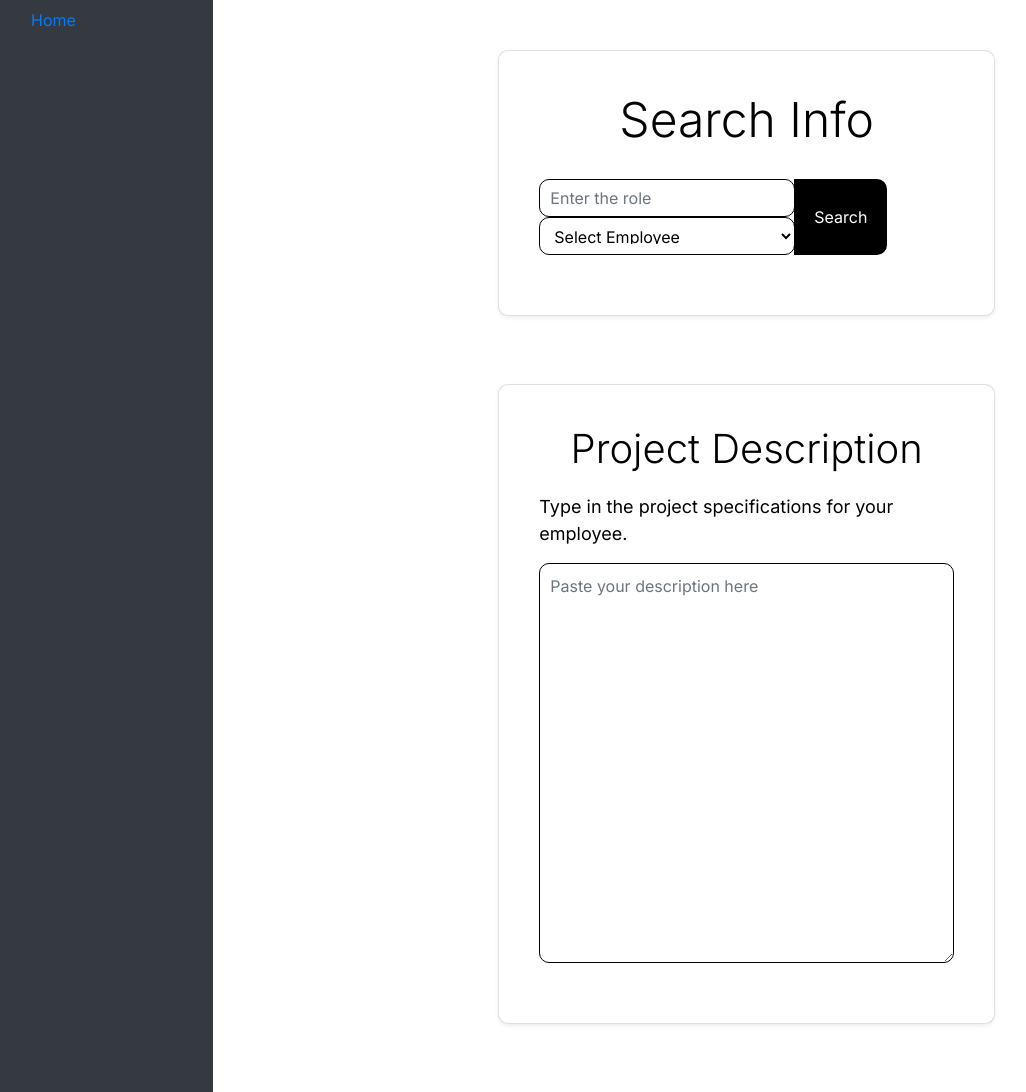
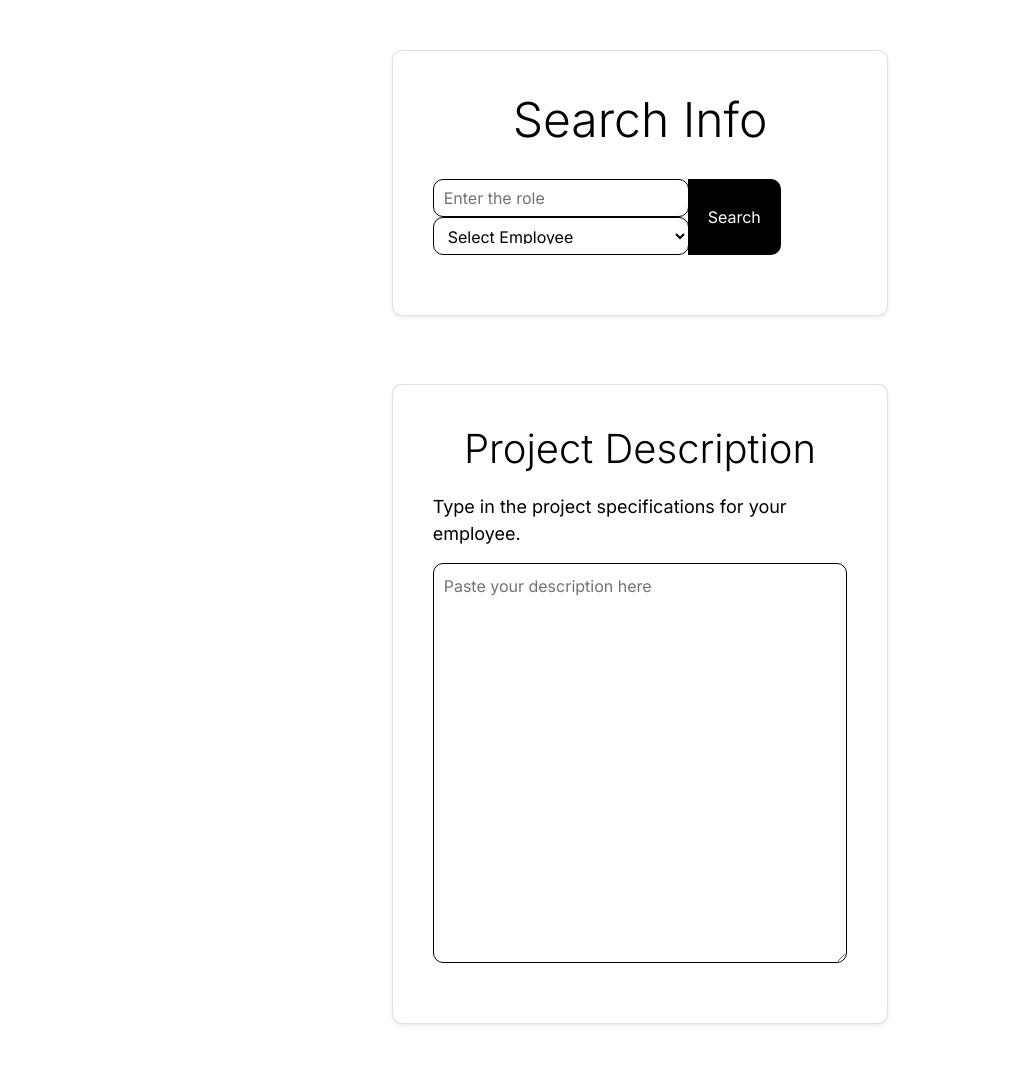
Before and after one commit to RajaATAli/Lillycheck, a Django app: template DjangoProject/recommender/templates/index.html in a window 1280 px wide. Shown: the part 126-1218 px from the top of the page, without its empty margins (0-1026 px from the left). Run offline with Django 5.2, Linux system fonts and the light colour scheme; the template is opened without the code that fills it, so the values that code supplies are empty; parts of the project's set-up code (start-up, migrations or seed data) failed here and were passed over; some libraries are stand-ins or nearby versions.

Commit message:
update-2

```diff
--- a/DjangoProject/recommender/templates/index.html
+++ b/DjangoProject/recommender/templates/index.html
@@ -32,19 +32,10 @@
             </ul>
         </div>
     </nav>
+
     <div class="container-fluid">
         <div class="row">
-            <div class="col-md-2 bg-dark">
-                <ul class="nav flex-column">
-                    <li class="nav-item">
-                        <a class="nav-link active" href="#">
-                            <i class="fas fa-home"></i> Home
-                        </a>
-                    </li>
-                    <!-- Add more sidebar items here -->
-                </ul>
-            </div>
-            <div class="col-md-10">
+            <div class="col-md-12">
                 <div class="container">
                     <div class="row justify-content-center">
                         <div class="col-md-8"> <!-- Increase the width to col-md-8 -->
```
